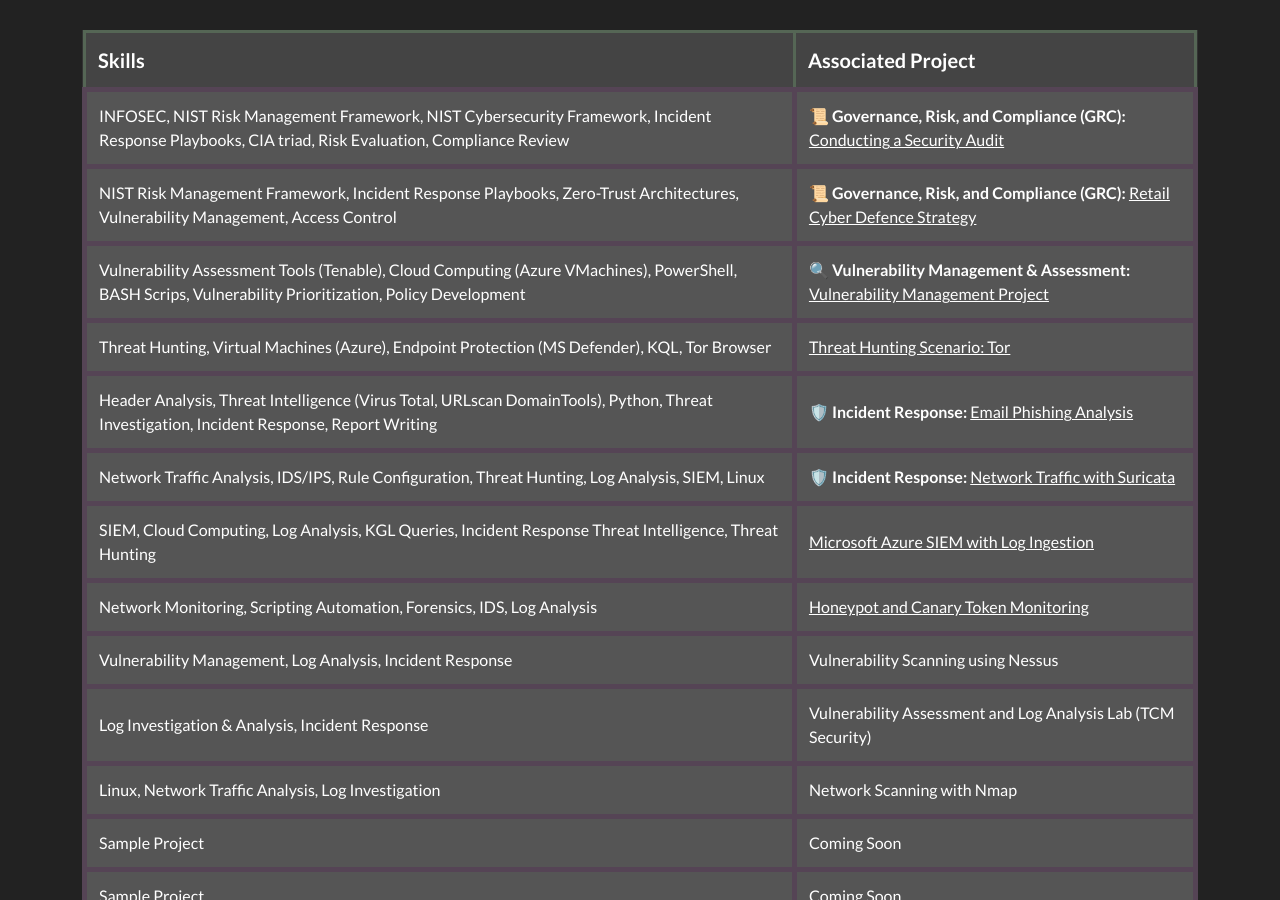
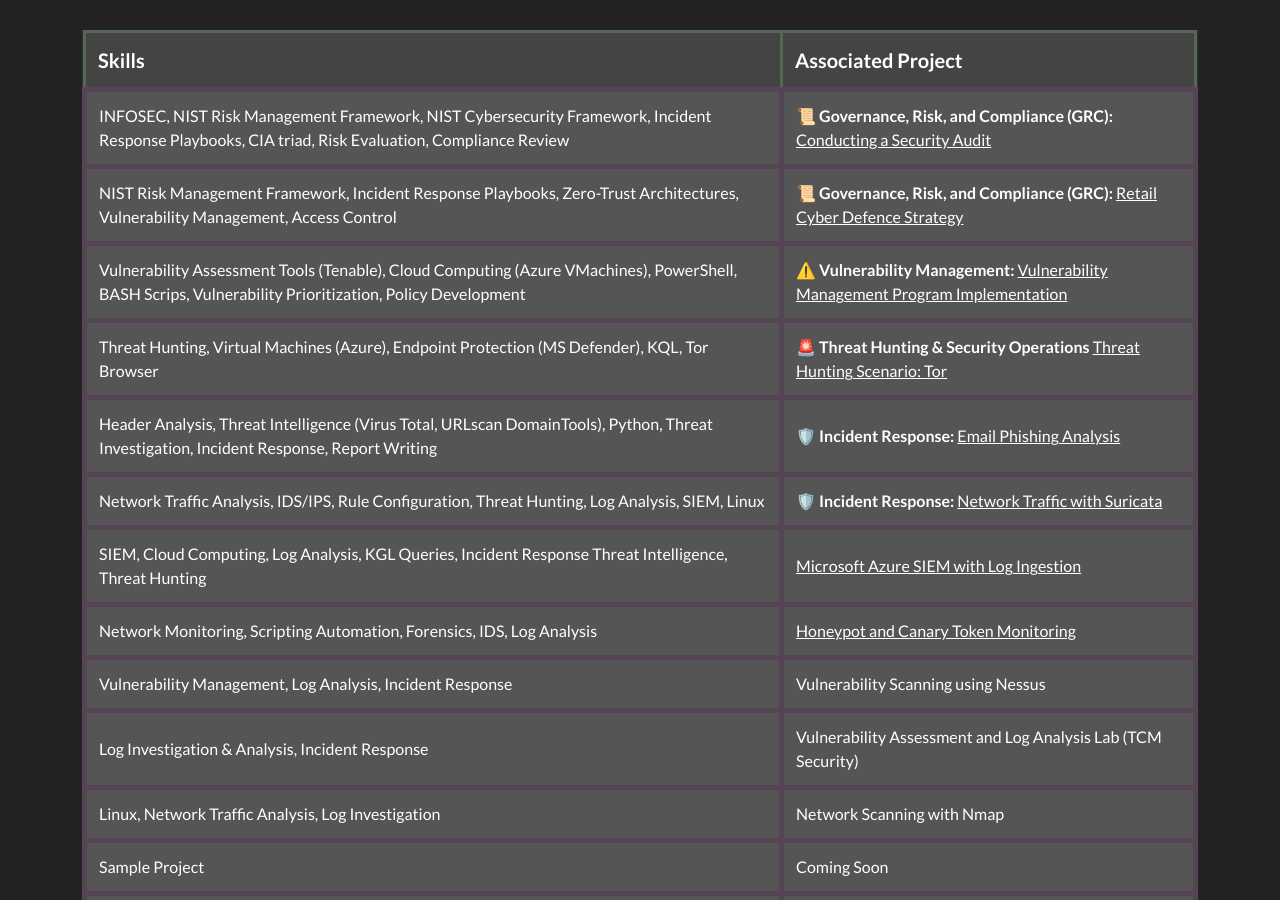
Before and after one commit to JKopal101/jkopal101.github.io, a Jekyll site: the page built from projects.md, in a window 1280 px wide and 900 px high, scrolled down 312 px. Built offline with Jekyll 4.4.1, drawn with Linux system fonts in a browser that asks for light colours.

Commit message:
Update projects.md

```diff
--- a/projects.md
+++ b/projects.md
@@ -48,14 +48,15 @@ I’ve worked on a variety of projects in the Cybersecurity and IT space, focusi
         PowerShell, BASH Scrips, Vulnerability Prioritization, Policy Development
       </td>
       <td style="padding:12px; border:5px solid #545;">
-        <strong>🔍 Vulnerability Management & Assessment: </strong>
-        <a href="https://github.com/JKopal101/vulnerability-management-project" style="color:white;">Vulnerability Management Project</a>
+        <strong>⚠️ Vulnerability Management: </strong>
+        <a href="https://github.com/JKopal101/vulnerability-management-project" style="color:white;">Vulnerability Management Program Implementation</a>
       </td>
     </tr>
     <tr style="background-color:#555;">
       <td style="padding:12px; border:5px solid #545;">Threat Hunting, Virtual Machines (Azure), Endpoint Protection (MS Defender), KQL,
         Tor Browser </td>
       <td style="padding:12px; border:5px solid #545;">
+        <strong>🚨 Threat Hunting & Security Operations </strong>
         <a href="https://github.com/JKopal101/threat-hunting-scenario-tor" style="color:white;">Threat Hunting Scenario: Tor</a>
       </td>
     </tr>
```
